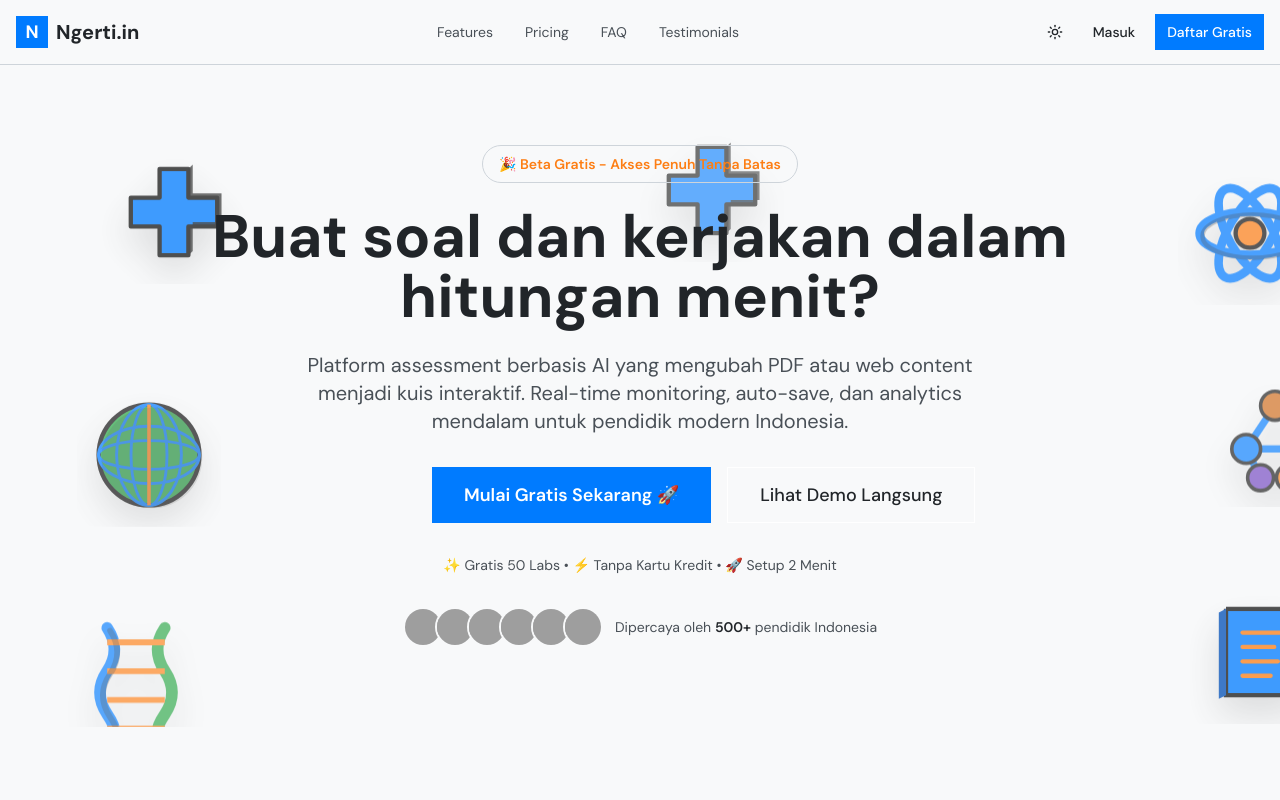
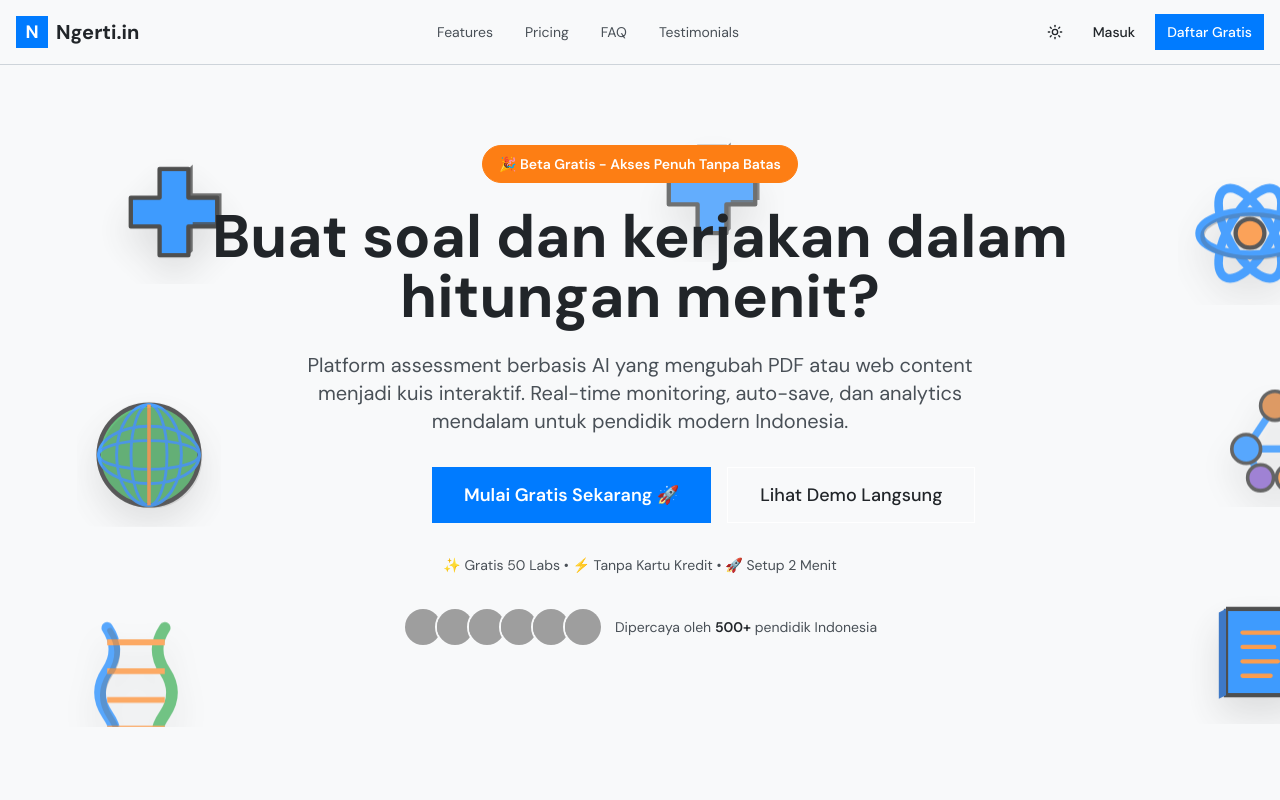
Before and after one commit to manikandareas/datafast-clone-maker, a React (Vite) app: page / in a window 1280 px wide. Shown: the top 800 px of the page. Built offline with nearby package versions, Linux system fonts and the light colour scheme; grey boxes are pictures that could not be loaded; the HTML template or start-up script is replaced by a standard one.

Commit message:
Tambahkan Background Solid
Ganti badge badge dari bg-accent/10 menjadi solid bg-accent dengan teks foreground yang kontras (menggunakan text-accent-foreground) agar badge tidak transparan dan tetap konsisten dengan tema.

```diff
--- a/src/components/Hero.tsx
+++ b/src/components/Hero.tsx
@@ -20,8 +20,8 @@ export const Hero = () => {
         <SubjectShapes />
       </div>
       <div className="container mx-auto max-w-5xl text-center relative z-20">
-        <div className="inline-block mb-4 md:mb-6 px-3 md:px-4 py-1.5 md:py-2 rounded-full bg-accent/10 border border-accent/20">
-          <span className="text-accent font-semibold text-xs md:text-sm">
+        <div className="inline-block mb-4 md:mb-6 px-3 md:px-4 py-1.5 md:py-2 rounded-full bg-accent border border-accent">
+          <span className="text-accent-foreground font-semibold text-xs md:text-sm">
             🎉 Beta Gratis - Akses Penuh Tanpa Batas
           </span>
         </div>
```
